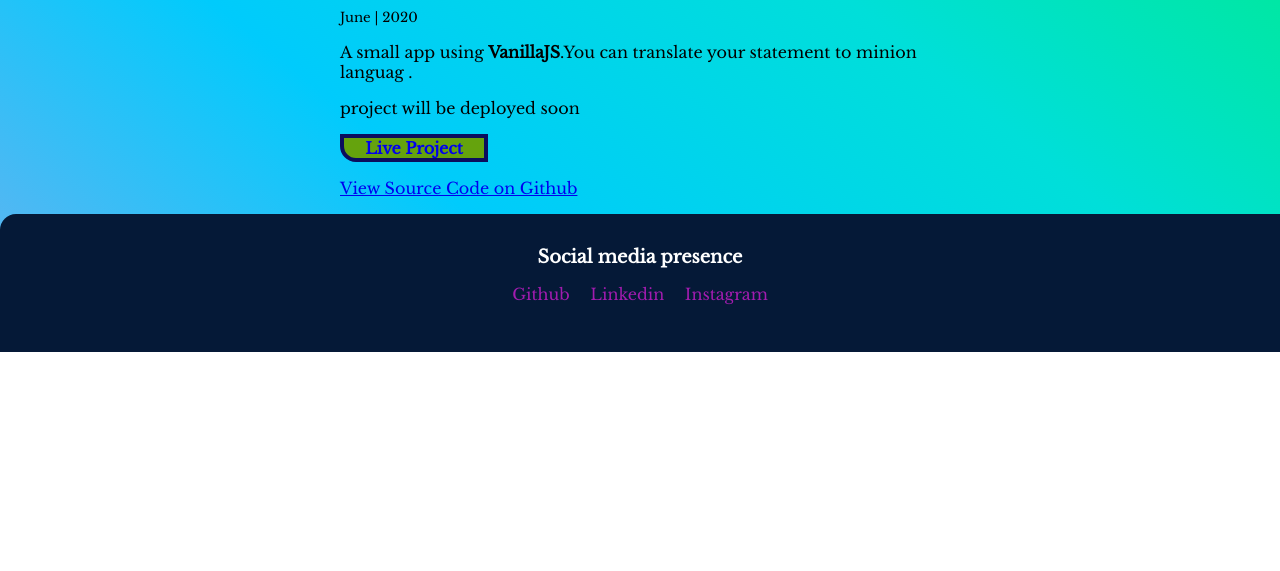
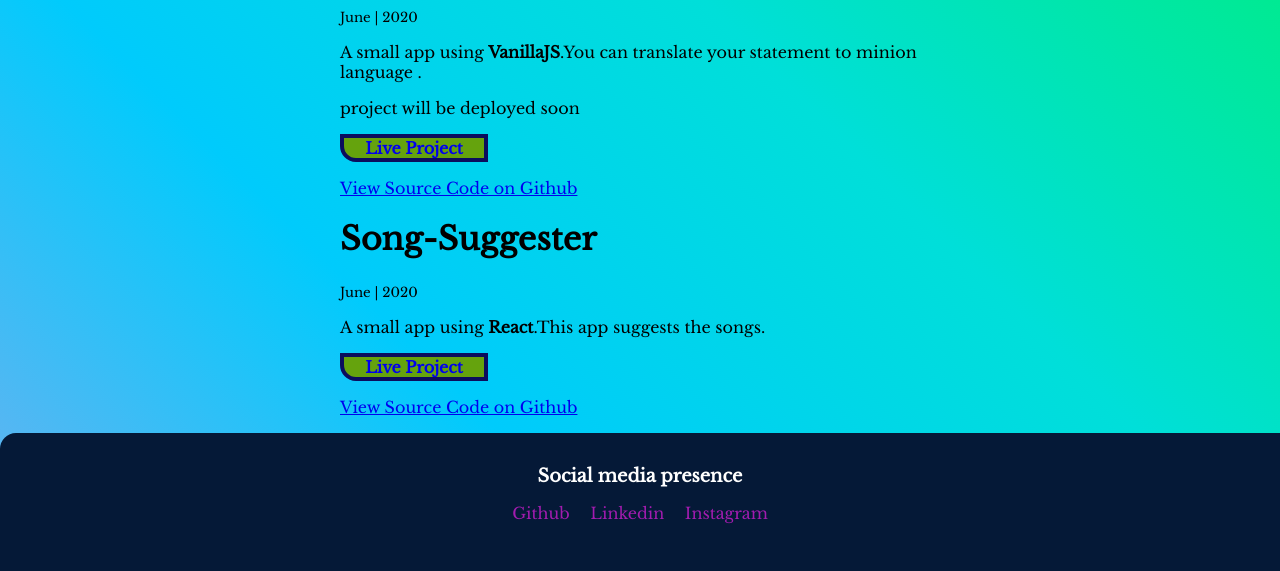
Before and after one commit to PratikaNG/portfolio, a plain HTML site: page projects.html in a window 1280 px wide. Shown: the part 695-1266 px from the top of the page. Before the commit the page ends 1047 px from the top, so only its background shows below. Drawn offline with nearby package versions, Linux system fonts and the light colour scheme.

Commit message:
project updated

```diff
--- a/projects.html
+++ b/projects.html
@@ -42,17 +42,27 @@
             <a class="link link-seconadry" href="https://github.com/PratikaNG/CLI-app-making">View Source Code on Github</a>
         </div>
     </li>
+    <li>
     <div class="container container-center margin-md">
         <h1>Let's speak minion language</h1>
         <small>June | 2020</small>
-        <p>A small app using <strong>VanillaJS</strong>.You can translate your statement to minion languag .</p>
+        <p>A small app using <strong>VanillaJS</strong>.You can translate your statement to minion language .</p>
         <p>project will be deployed soon</p>
         <a class="link link-primary" href="/">Live Project</a>
         <a class="link link-seconadry" href="https://github.com/PratikaNG/banana-speak">View Source Code on Github</a>
     </div>
 </li>
+<li>
+    <div class="container container-center margin-md">
+        <h1>Song-Suggester</h1>
+        <small>June | 2020</small>
+        <p>A small app using <strong>React</strong>.This app suggests the songs.</p>
+        <a class="link link-primary" href="https://m49zf.csb.app/">Live Project</a>
+        <a class="link link-seconadry" href="https://github.com/PratikaNG/Songs">View Source Code on Github</a>
+    </div>
+</li>
 </ul>
-</ul>
+
 
 <footer class="footer">
     <div class="footer-header">Social media presence</div>
```
